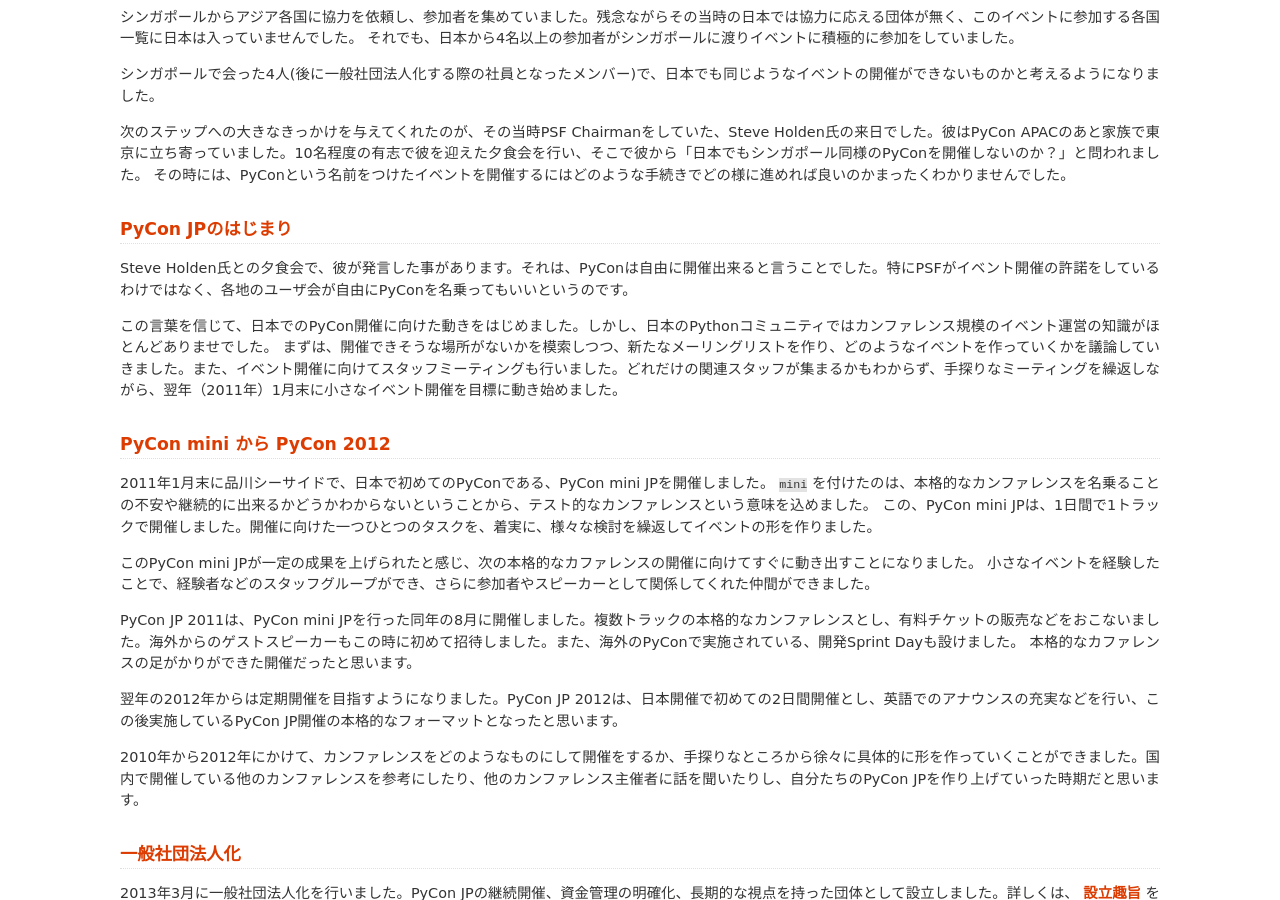
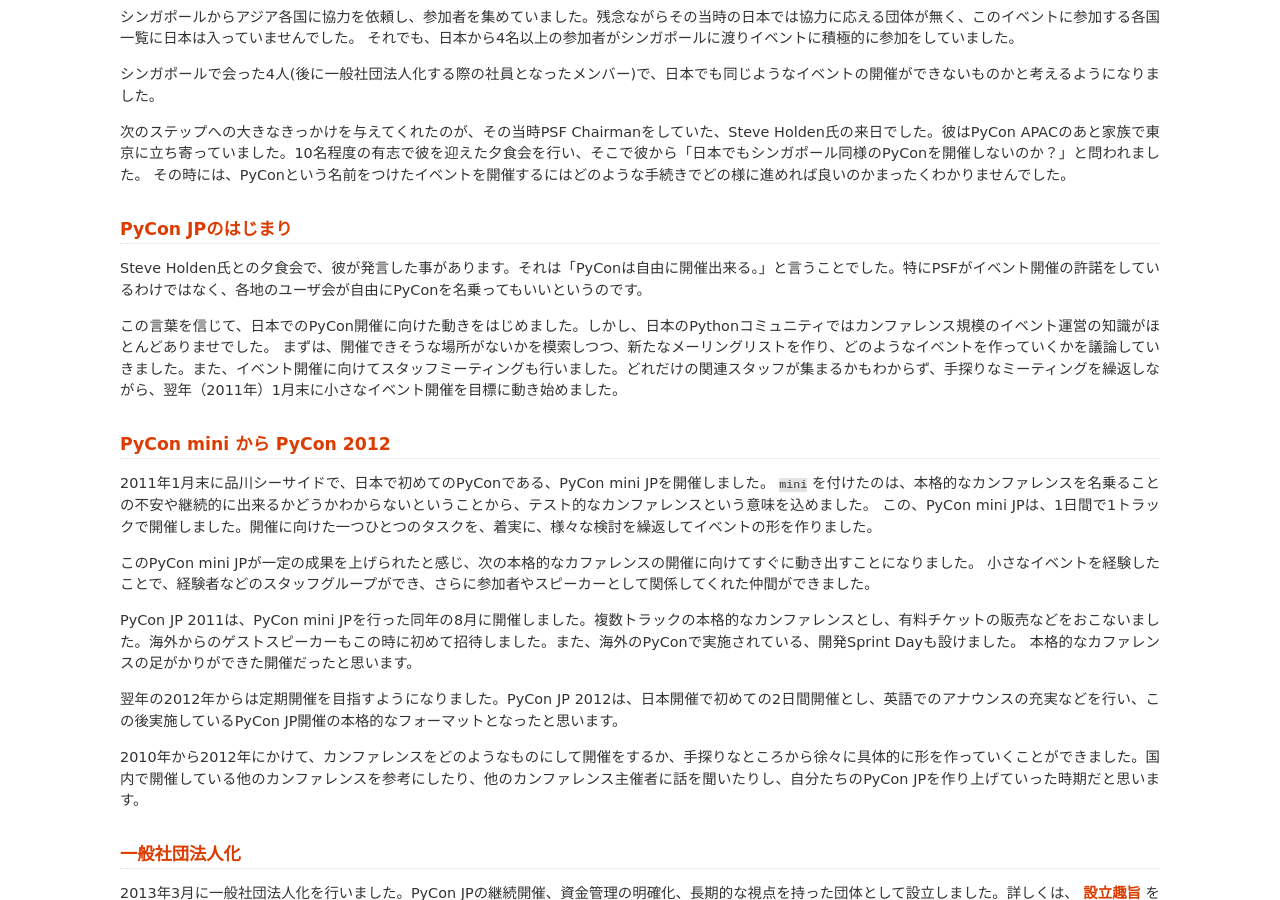
Before and after one commit to pyconjp/www.pycon.jp, a Sphinx documentation site: the page built from source/history.rst, in a window 1280 px wide and 900 px high, scrolled down 670 px. Built offline with Sphinx 7.4.7, drawn with Linux system fonts in a browser that asks for light colours.

```diff
--- a/source/history.rst
+++ b/source/history.rst
@@ -31,7 +31,7 @@ PyCon APAC in Singapore
 PyCon JPのはじまり
 =====================
 
-Steve Holden氏との夕食会で、彼が発言した事があります。それは、PyConは自由に開催出来ると言うことでした。特にPSFがイベント開催の許諾をしているわけではなく、各地のユーザ会が自由にPyConを名乗ってもいいというのです。
+Steve Holden氏との夕食会で、彼が発言した事があります。それは「PyConは自由に開催出来る。」と言うことでした。特にPSFがイベント開催の許諾をしているわけではなく、各地のユーザ会が自由にPyConを名乗ってもいいというのです。
 
 この言葉を信じて、日本でのPyCon開催に向けた動きをはじめました。しかし、日本のPythonコミュニティではカンファレンス規模のイベント運営の知識がほとんどありませでした。
 まずは、開催できそうな場所がないかを模索しつつ、新たなメーリングリストを作り、どのようなイベントを作っていくかを議論していきました。また、イベント開催に向けてスタッフミーティングも行いました。どれだけの関連スタッフが集まるかもわからず、手探りなミーティングを繰返しながら、翌年（2011年）1月末に小さなイベント開催を目標に動き始めました。
```
